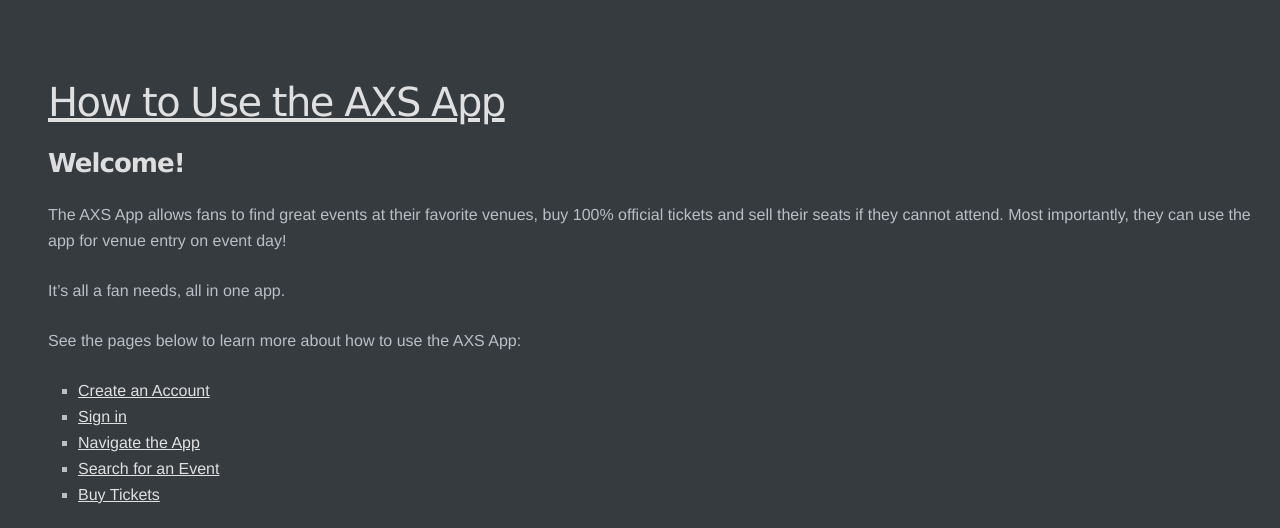
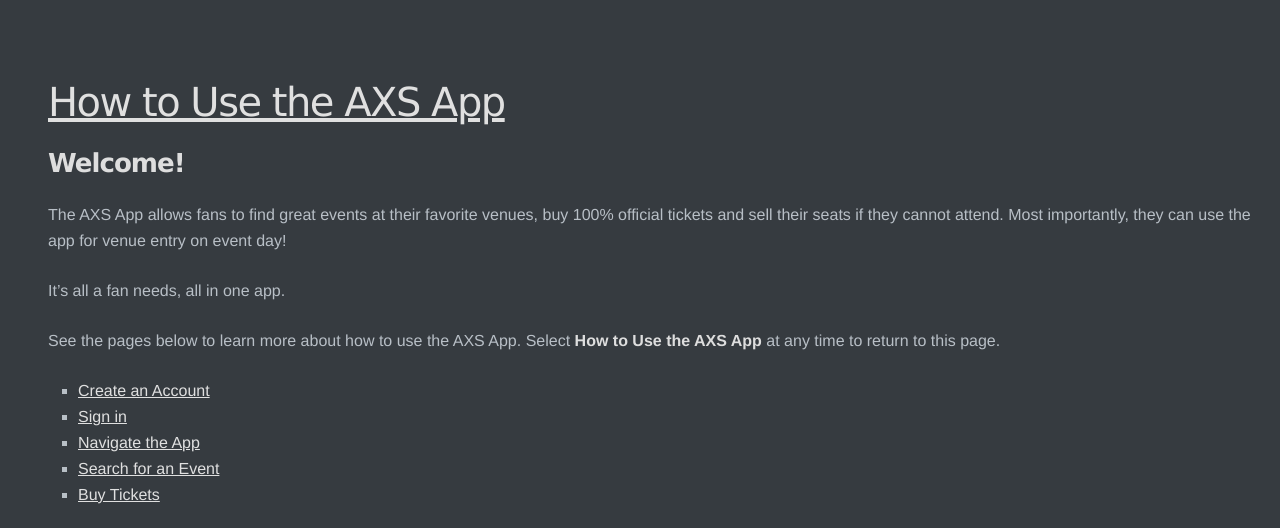
Before and after one commit to Jack-Walton/jack-walton.github.io, a Jekyll site: the page built from AXS/AXS_Assessment.md, in a window 1280 px wide, cut to the strip 0-528 px from the top of the page. Built offline with Jekyll 4.4.1, drawn with Linux system fonts in a browser that asks for light colours.

Commit message:
Update AXS_Assessment.md
I improved the navigation slightly.

```diff
--- a/AXS/AXS_Assessment.md
+++ b/AXS/AXS_Assessment.md
@@ -8,7 +8,7 @@
 
 It’s all a fan needs, all in one app.
 
-See the pages below to learn more about how to use the AXS App:
+See the pages below to learn more about how to use the AXS App. Select **How to Use the AXS App** at any time to return to this page.
 - [Create an Account]({{ site.baseurl }}/AXS/create_an_account)
 - [Sign in]({{ site.baseurl }}/AXS/sign_in)
 - [Navigate the App]({{ site.baseurl }}/AXS/navigate_app)
```
